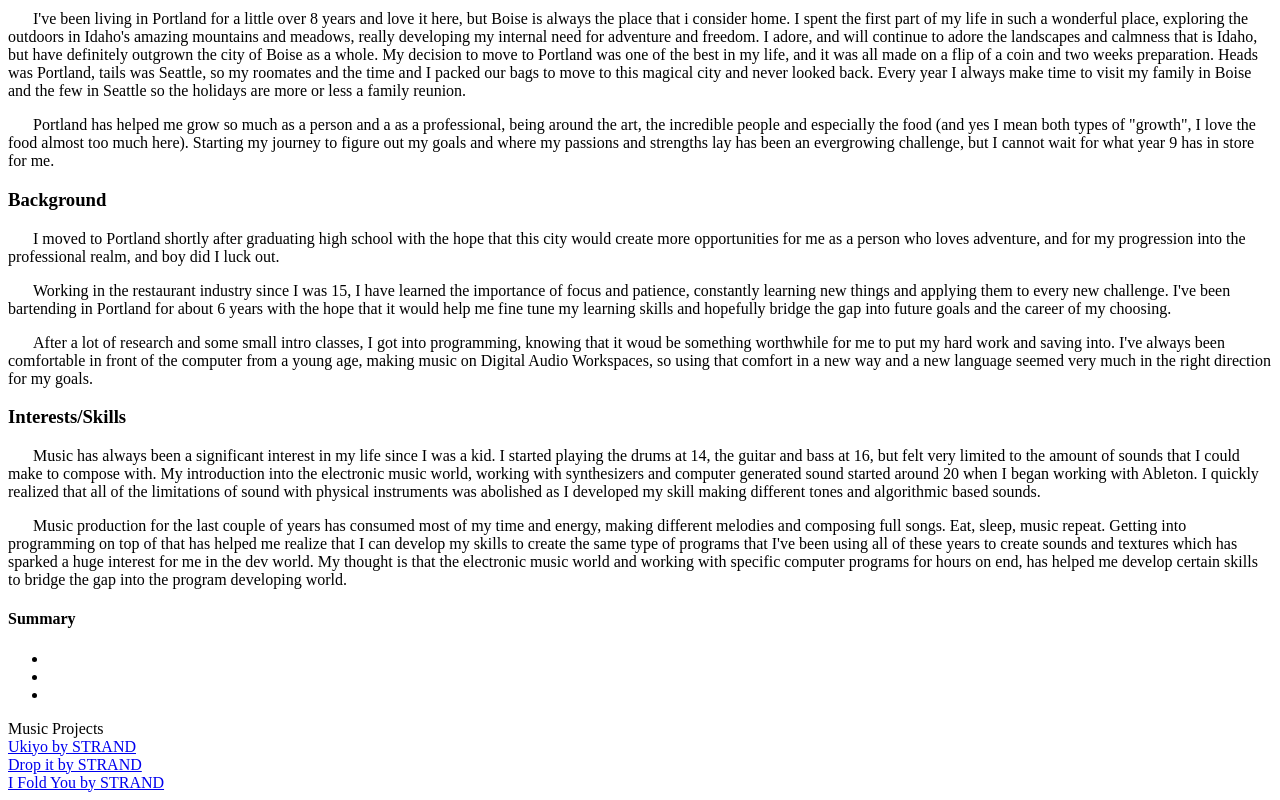
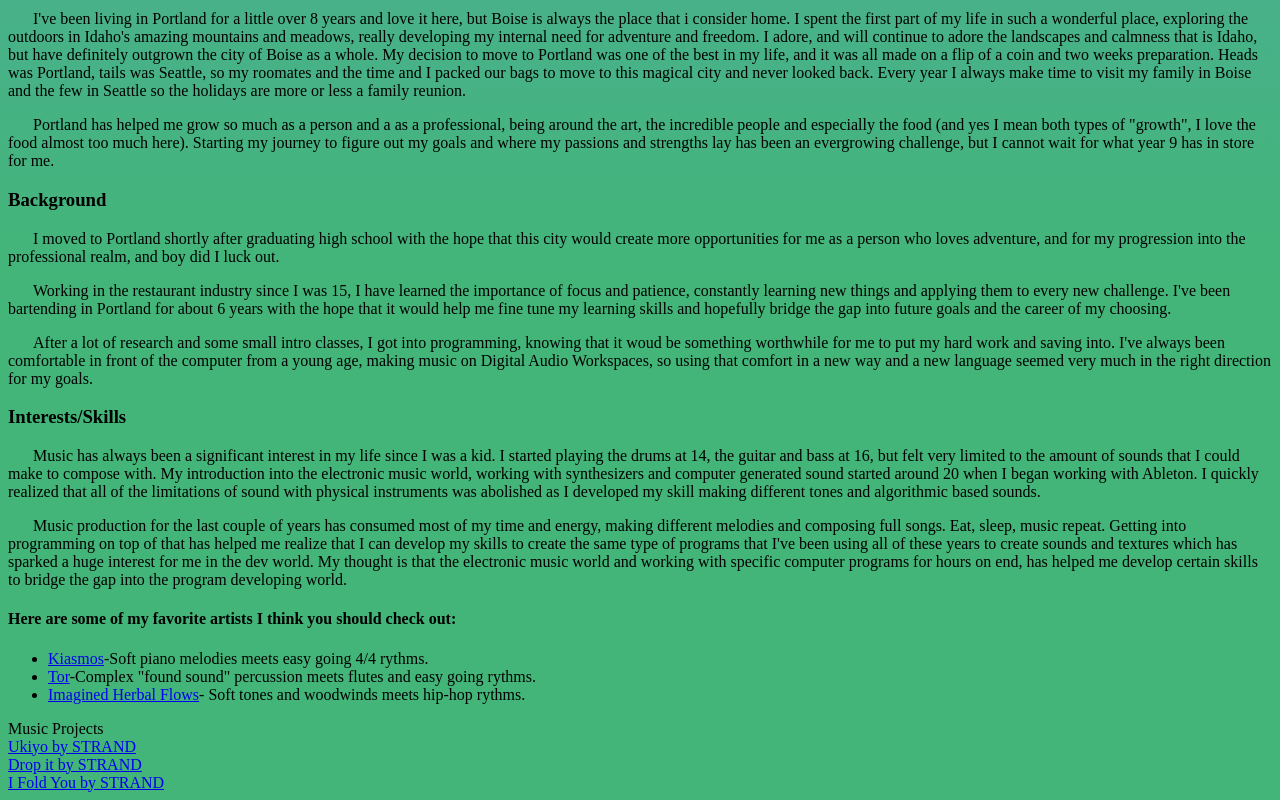
Before and after one commit to HarrisonStrand/landing-page, a plain HTML site: page index.html in a window 1280 px wide. Shown: the part 1475-2275 px from the top of the page. Drawn offline with Linux system fonts and the light colour scheme.

Commit message:
add spotify artist links and descriptions

```diff
--- a/index.html
+++ b/index.html
@@ -4,7 +4,7 @@
   <link href="css/styles.css" rel="stylesheet" type="text/css">
   <title>-Harrison Strand-</title>
 </head>
-<body>
+<body style="background: linear-gradient(0deg, rgba(67,181,121,1) 23%, rgba(87,166,182,1) 68%);">
   <div class="selfie">
     <h1>Harrison Strand</h1>
     <img src="img/coffee-selfie.JPG">
@@ -54,16 +54,16 @@
       <p>Music production for the last couple of years has consumed most of my time and energy, making different melodies and composing full songs. Eat, sleep, music repeat. Getting into programming on top of that has helped me realize that I can develop my skills to create the same type of programs that I've been using all of these years to create sounds and textures which has sparked a huge interest for me in the dev world. My thought is that the electronic music world and working with specific computer programs for hours on end, has helped me develop certain skills to bridge the gap into the program developing world.</p>
   </div>
   <div class="summary">
-    <h4>Summary</h4>
+    <h4>Here are some of my favorite artists I think you should check out:</h4>
       <ul>
         <li>
-
+          <a href="https://open.spotify.com/artist/6X8lhZ7YaRUBlOsOYimlyD?si=pb-MkROaS7Wyj8vep6S-7Q" target="_blank">Kiasmos</a><p1>-Soft piano melodies meets easy going 4/4 rythms.</p1>
         </li>
         <li>
-
+          <a href="https://open.spotify.com/album/17MRb9ibTFUhPOtmAKzKDJ?si=1vkUxS-CQyqUCwQiBc09Jw" target="_blank">Tor</a><p1>-Complex "found sound" percussion meets flutes and easy going rythms.</p1>
         </li>
         <li>
-
+          <a href="https://open.spotify.com/album/4VxX2lb58Q7JqKknSImWHf?si=he7DNJlZQkK7SvGWMlYQtg" target="_blank">Imagined Herbal Flows</a><p1>- Soft tones and woodwinds meets hip-hop rythms.</p1>
         </li>
       </ul>
   </div>
```
